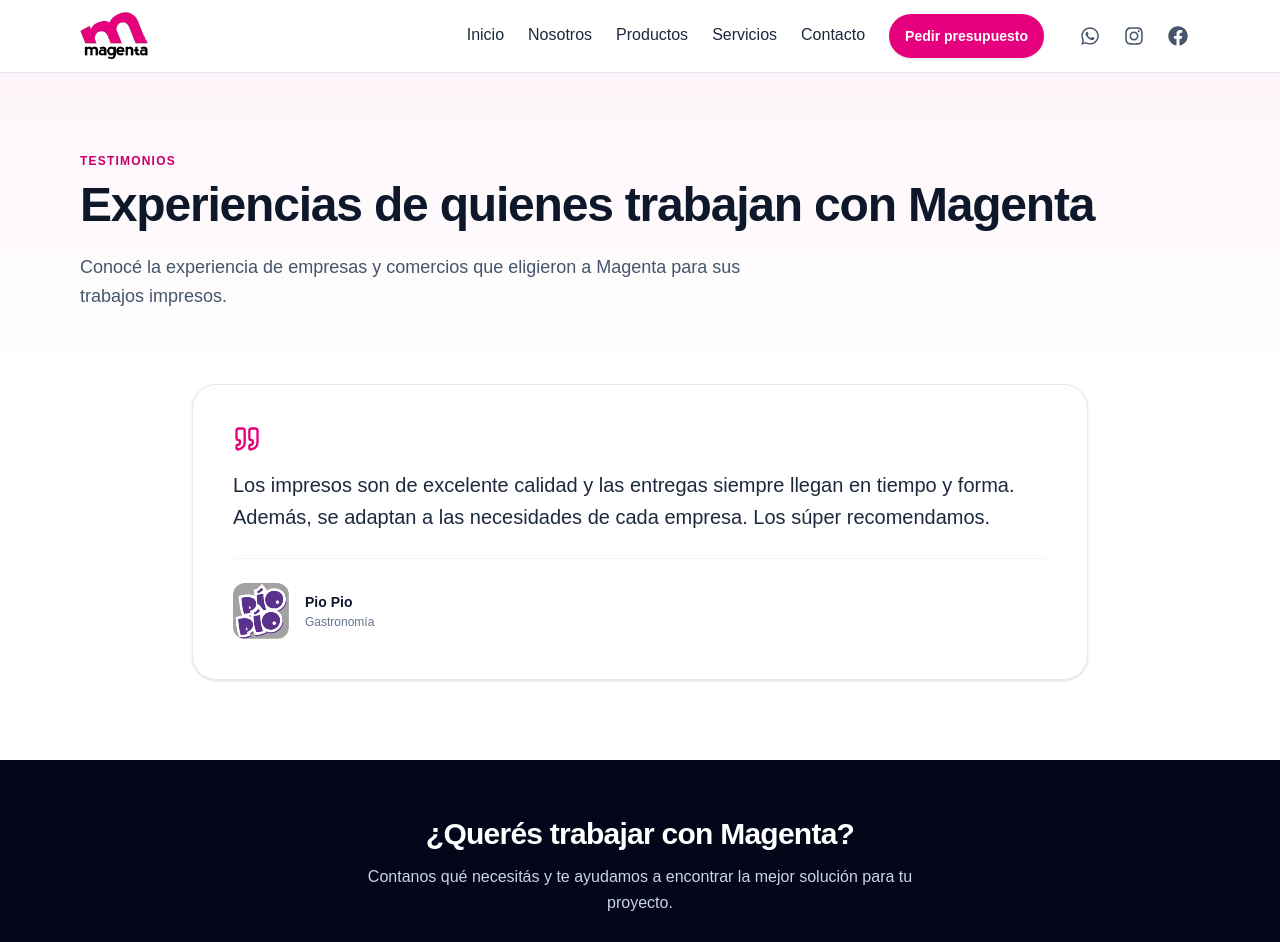
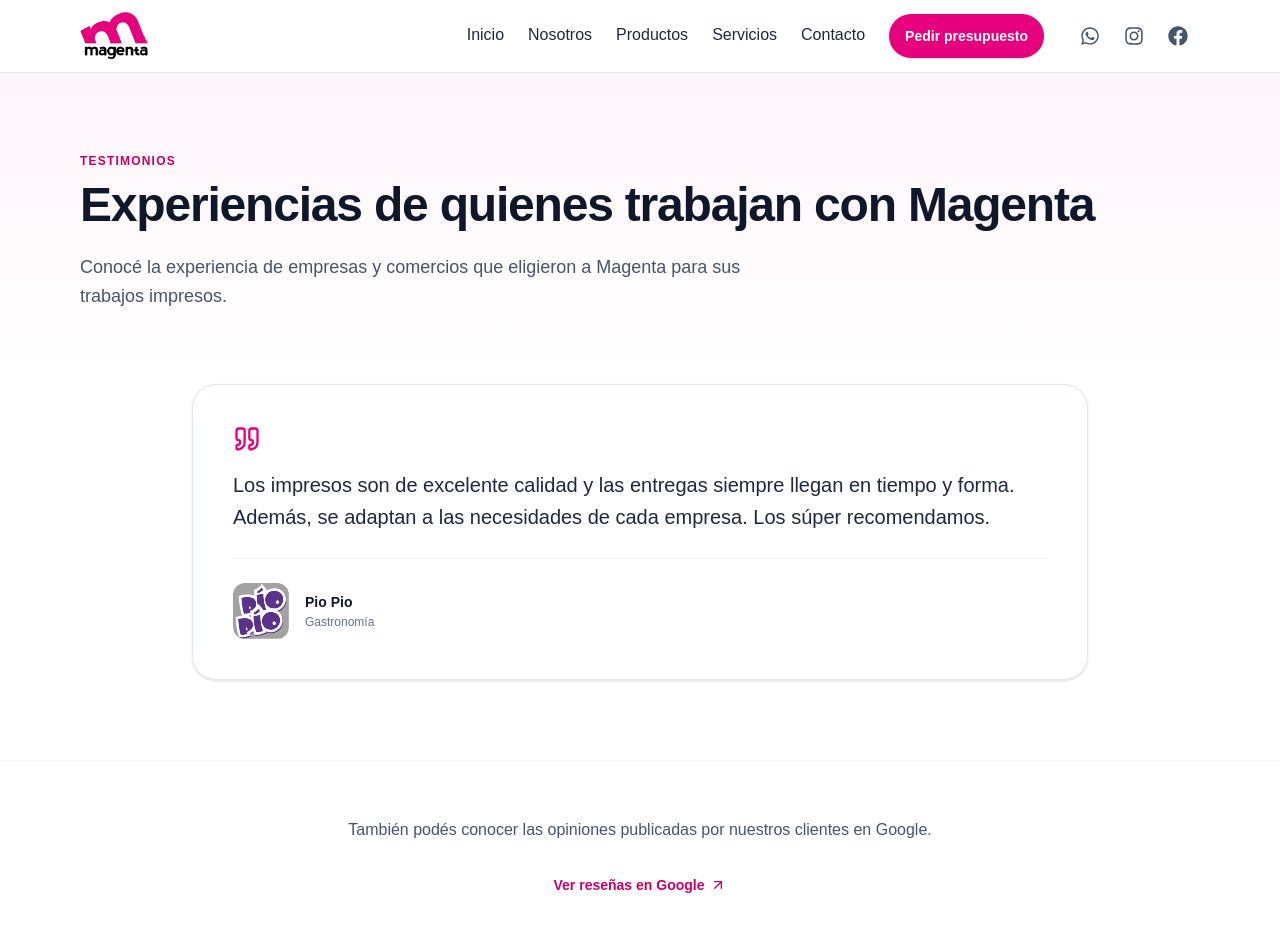
Before and after one commit to devrodri-com/magenta-paysandu, a Next.js app: page /testimonios in a window 1280 px wide. Shown: the top 942 px of the page. Built offline with nearby package versions, Linux system fonts and the light colour scheme.

Commit message:
fix(content): link testimonials to Google reviews

```diff
--- a/src/app/components/Testimonials.tsx
+++ b/src/app/components/Testimonials.tsx
@@ -1,6 +1,6 @@
 // src/app/components/Testimonials.tsx
-import Link from "next/link";
-import { LuArrowRight } from "react-icons/lu";
+import { LuArrowUpRight } from "react-icons/lu";
+import { SEO_CONFIG } from "@/config/seo";
 import { TESTIMONIALS } from "@/data/testimonials";
 import TestimonialCard from "./TestimonialCard";
 
@@ -59,16 +59,19 @@ export default function Testimonials() {
         )}
 
         <div className="mt-8 flex justify-center">
-          <Link
-            href="/testimonios"
+          <a
+            href={SEO_CONFIG.googleMapsUrl}
+            target="_blank"
+            rel="noopener noreferrer"
+            aria-label="Ver reseñas de Magenta en Google Maps"
             className={`group inline-flex min-h-[44px] items-center gap-1.5 rounded-lg text-sm font-semibold underline-offset-4 transition-colors hover:underline ${MAGENTA_TEXT_AA} ${FOCUS_RING}`}
           >
-            Ver todos los testimonios
-            <LuArrowRight
+            Ver reseñas en Google
+            <LuArrowUpRight
               aria-hidden="true"
-              className="h-4 w-4 transition-transform duration-200 group-hover:translate-x-1 motion-reduce:transition-none"
+              className="h-4 w-4 transition-transform duration-200 group-hover:-translate-y-0.5 group-hover:translate-x-0.5 motion-reduce:transition-none"
             />
-          </Link>
+          </a>
         </div>
       </div>
     </section>
--- a/src/app/testimonios/page.tsx
+++ b/src/app/testimonios/page.tsx
@@ -1,7 +1,7 @@
 // src/app/testimonios/page.tsx
 import Link from "next/link";
-import { LuArrowRight } from "react-icons/lu";
-import { metadataForPath } from "@/config/seo";
+import { LuArrowRight, LuArrowUpRight } from "react-icons/lu";
+import { metadataForPath, SEO_CONFIG } from "@/config/seo";
 import TestimonialCard from "../components/TestimonialCard";
 import { TESTIMONIALS } from "@/data/testimonials";
 import { WHATSAPP_URL_TEXT } from "@/data/contact";
@@ -11,6 +11,9 @@ export const metadata = metadataForPath("/testimonios");
 /** Variante para la banda oscura final: el offset del ring debe ser oscuro. */
 const FOCUS_RING_DARK =
   "focus-visible:outline-none focus-visible:ring-2 focus-visible:ring-brand-rosaClaro focus-visible:ring-offset-2 focus-visible:ring-offset-slate-950";
+
+const FOCUS_RING_LIGHT =
+  "focus-visible:outline-none focus-visible:ring-2 focus-visible:ring-brand-magenta focus-visible:ring-offset-2 focus-visible:ring-offset-white";
 
 /** Magenta oscurecido ~15%: #e6007e no alcanza AA 4,5:1 en texto chico sobre fondos claros. */
 const MAGENTA_TEXT_AA = "text-[#c3006b]";
@@ -73,6 +76,28 @@ export default function TestimoniosPage() {
         </section>
       )}
 
+      <section aria-label="Reseñas en Google" className="border-t border-slate-100">
+        <div className="mx-auto max-w-6xl px-4 py-12 text-center sm:py-14">
+          <p className="mx-auto max-w-2xl text-base leading-relaxed text-slate-600">
+            También podés conocer las opiniones publicadas por nuestros clientes
+            en Google.
+          </p>
+          <a
+            href={SEO_CONFIG.googleMapsUrl}
+            target="_blank"
+            rel="noopener noreferrer"
+            aria-label="Ver reseñas de Magenta en Google Maps"
+            className={`group mt-5 inline-flex min-h-[44px] items-center gap-1.5 rounded-lg text-sm font-semibold text-[#c3006b] underline-offset-4 transition-colors hover:underline ${FOCUS_RING_LIGHT}`}
+          >
+            Ver reseñas en Google
+            <LuArrowUpRight
+              aria-hidden="true"
+              className="h-4 w-4 transition-transform duration-200 group-hover:-translate-y-0.5 group-hover:translate-x-0.5 motion-reduce:transition-none"
+            />
+          </a>
+        </div>
+      </section>
+
       {/* C. CTA final: banda oscura compacta, mismo patrón que /sobre-nosotros. */}
       <section aria-labelledby="testimonios-cta-heading" className="bg-slate-950">
         <div className="mx-auto max-w-6xl px-4 py-12 text-center sm:py-14">
```
Also changed, not shown: 1 other file (tests, documents, lock files or other folders).
